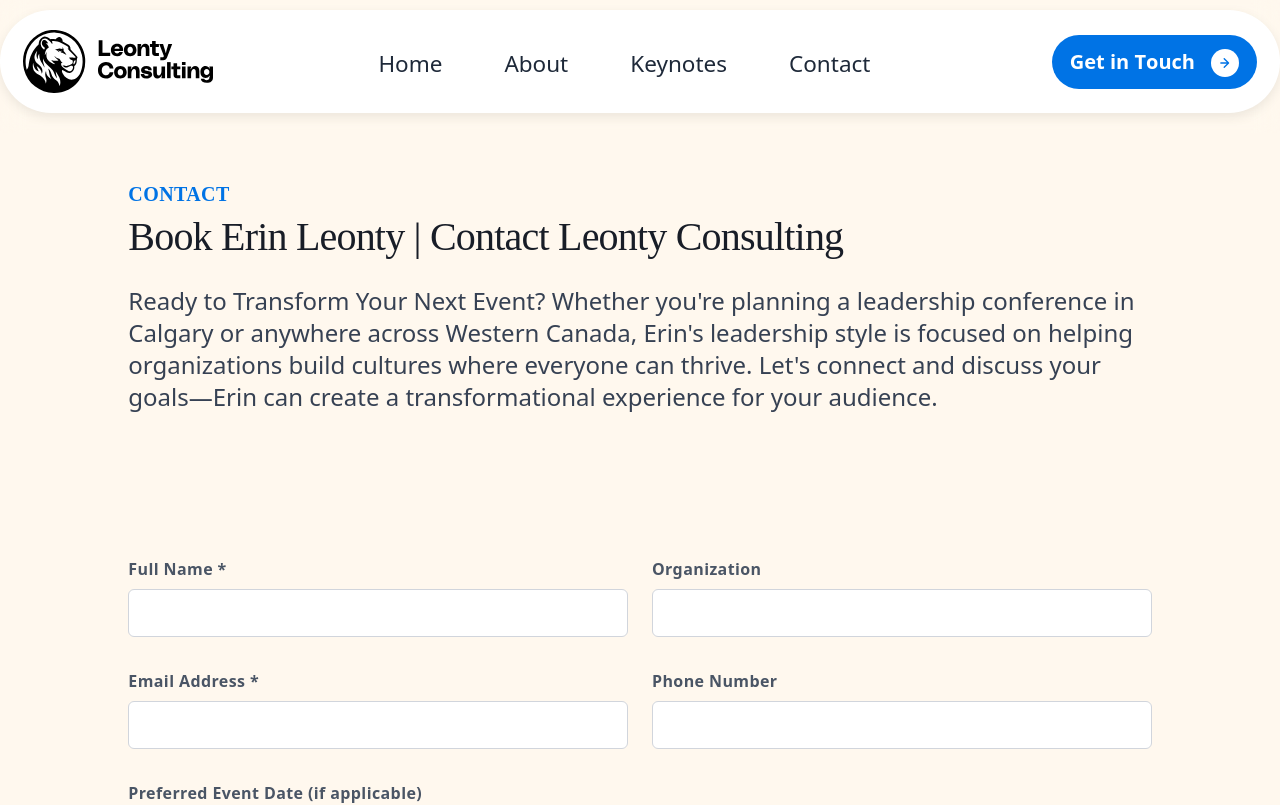
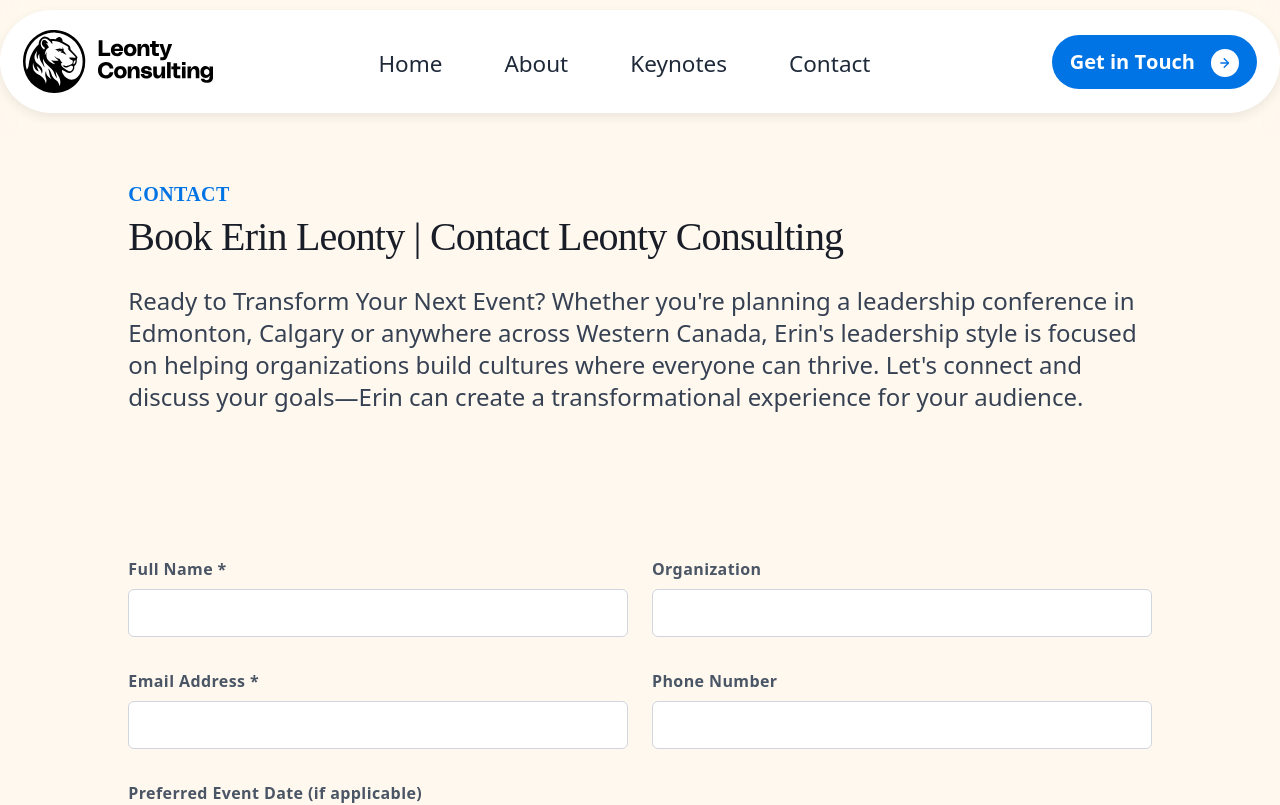
Before and after one commit to cdendy/leonty-consulting, a Next.js app: page /contact in a window 1280 px wide. Shown: the top 805 px of the page. Built offline with nearby package versions, Linux system fonts and the light colour scheme.

Commit message:
contact page edit

```diff
--- a/app/(pages)/contact/page.tsx
+++ b/app/(pages)/contact/page.tsx
@@ -16,7 +16,7 @@ export default function ContactPage() {
           <p className="section-eyebrow mb-2">Contact</p>
           <h1 className="section-heading mb-6">Book Erin Leonty | Contact Leonty Consulting</h1>
           <p className="text-gray-700 text-xl md:text-2xl">
-            Ready to Transform Your Next Event? Whether you&apos;re planning a leadership conference in Calgary or anywhere across Western Canada, Erin&apos;s leadership style is focused on helping organizations build cultures where everyone can thrive. Let&apos;s connect and discuss your goals—Erin can create a transformational experience for your audience.
+            Ready to Transform Your Next Event? Whether you&apos;re planning a leadership conference in Edmonton, Calgary or anywhere across Western Canada, Erin&apos;s leadership style is focused on helping organizations build cultures where everyone can thrive. Let&apos;s connect and discuss your goals—Erin can create a transformational experience for your audience.
           </p>
         </div>
       </section>
```
